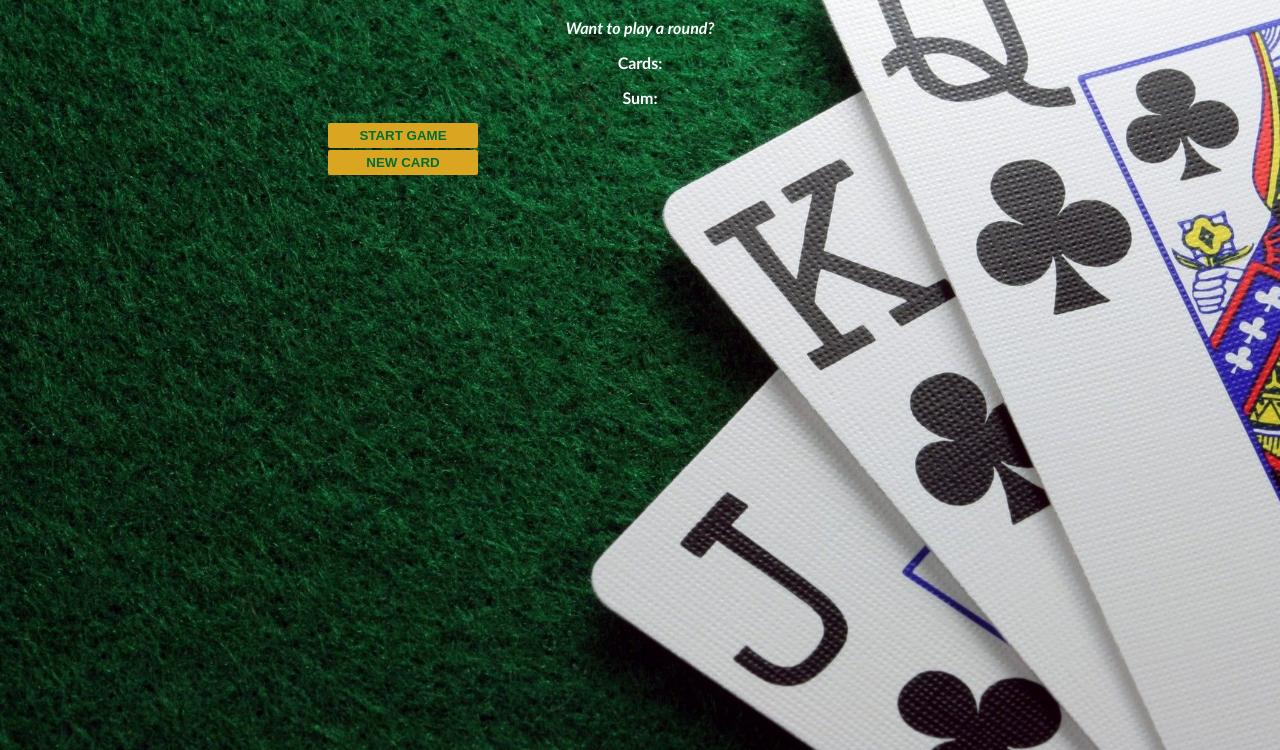
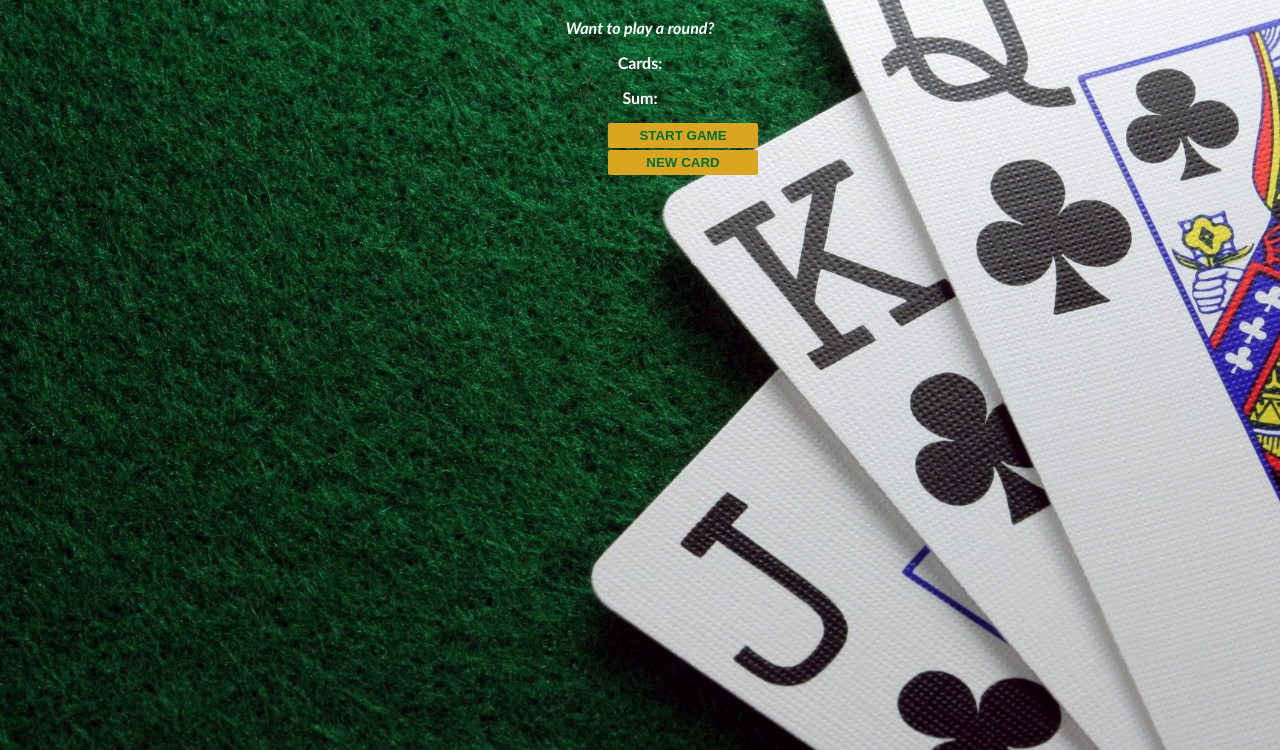
Before and after one commit to roy-eugene049/Blackjack-Game, a plain HTML site: page index.html in a window 1280 px wide. Shown: the part 50-800 px from the top of the page. Drawn offline with Linux system fonts and the light colour scheme.

Commit message:
Adjustment

```diff
--- a/index.css
+++ b/index.css
@@ -27,5 +27,5 @@ button {
     border-radius: 2px;
     margin-bottom: 2px;
     margin-top: 2px;
-    margin-left: 320px;
+    margin-left: 600px;
 }
```
